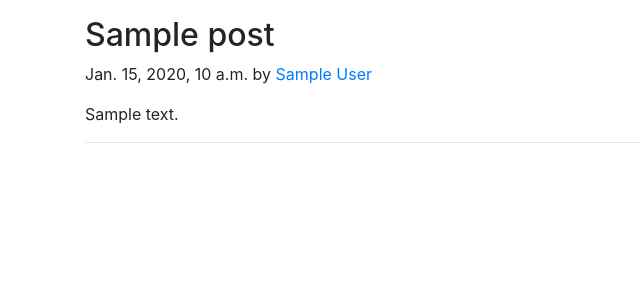
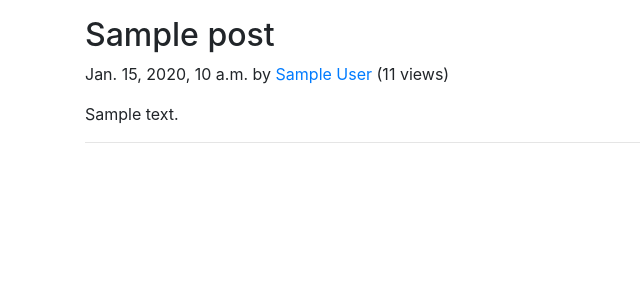
Before and after one commit to bayek0fsiwa/privacychurch, a Django app: a page that uses templates/blog/blogPost.html in a window 1280 px wide. Shown: the part 74-374 px from the top of the page, without its empty margins (0-640 px from the left). Run offline with Django 3.2, Linux system fonts and the light colour scheme; tables that the repository leaves empty hold one stand-in row (values such as "Sample post"); some libraries are stand-ins or nearby versions.

Commit message:
post views

```diff
--- a/blog/models.py
+++ b/blog/models.py
@@ -8,6 +8,7 @@ class Post(models.Model):
     content = RichTextField(blank=True, null=True)
     author = models.CharField(max_length=15)
     slug = models.CharField(max_length=130)
+    views = models.IntegerField(default=0)
     timestamp = models.DateTimeField(blank=True)
 
     def __str__(self):
--- a/blog/views.py
+++ b/blog/views.py
@@ -9,5 +9,7 @@ def blogHome(request):
 
 def blogPost(request, slug):
     post = Post.objects.filter(slug=slug).first()
+    post.views = post.views + 1
+    post.save()
     context = {'post': post}
     return render(request, 'blog/blogPost.html', context)
--- a/templates/blog/blogHome.html
+++ b/templates/blog/blogHome.html
@@ -20,7 +20,7 @@
     {% for post in allPosts %}
     <div class="row no-gutters border rounded overflow-hidden flex-md-row mb-4 shadow-sm h-md-250 position-relative">
         <div class="col p-4 d-flex flex-column position-static">
-            <strong class="d-inline-block mb-2 text-primary">{{post.author}}</strong>
+            <strong class="d-inline-block mb-2 text-primary">{{post.timestamp}} By {{post.author}} ({{post.views}} views)</strong>
             <h4 class="mb-0">{{post.title}}</h4>
             <div class="mb-1 text-muted">{{post.datetime}}</div>
             <p class="card-text mb-auto"><div class="preview">{{post.content|safe| truncatechars:300 }}</div></p>
--- a/templates/blog/blogPost.html
+++ b/templates/blog/blogPost.html
@@ -1,13 +1,13 @@
 {% extends 'base.html' %}
 
 
-{% block title %} BlogPost {% endblock title %}
+{% block title %} {{post.title}} {% endblock title %}
 
 {% block body %}
 
 <div class="container my-3">
     <h2 class="blog-post-title">{{post.title}}</h2>
-    <p class="blog-post-meta">{{post.timestamp}} by <a href="/about">{{post.author}}</a></p>
+    <p class="blog-post-meta">{{post.timestamp}} by <a href="/about">{{post.author}}</a> <span>({{post.views}} views)</span></p>
     <p> {{post.content|safe}} </p>
     <hr>
 </div>
```
Also changed, not shown: blog/migrations/0004_post_views.py (added).
